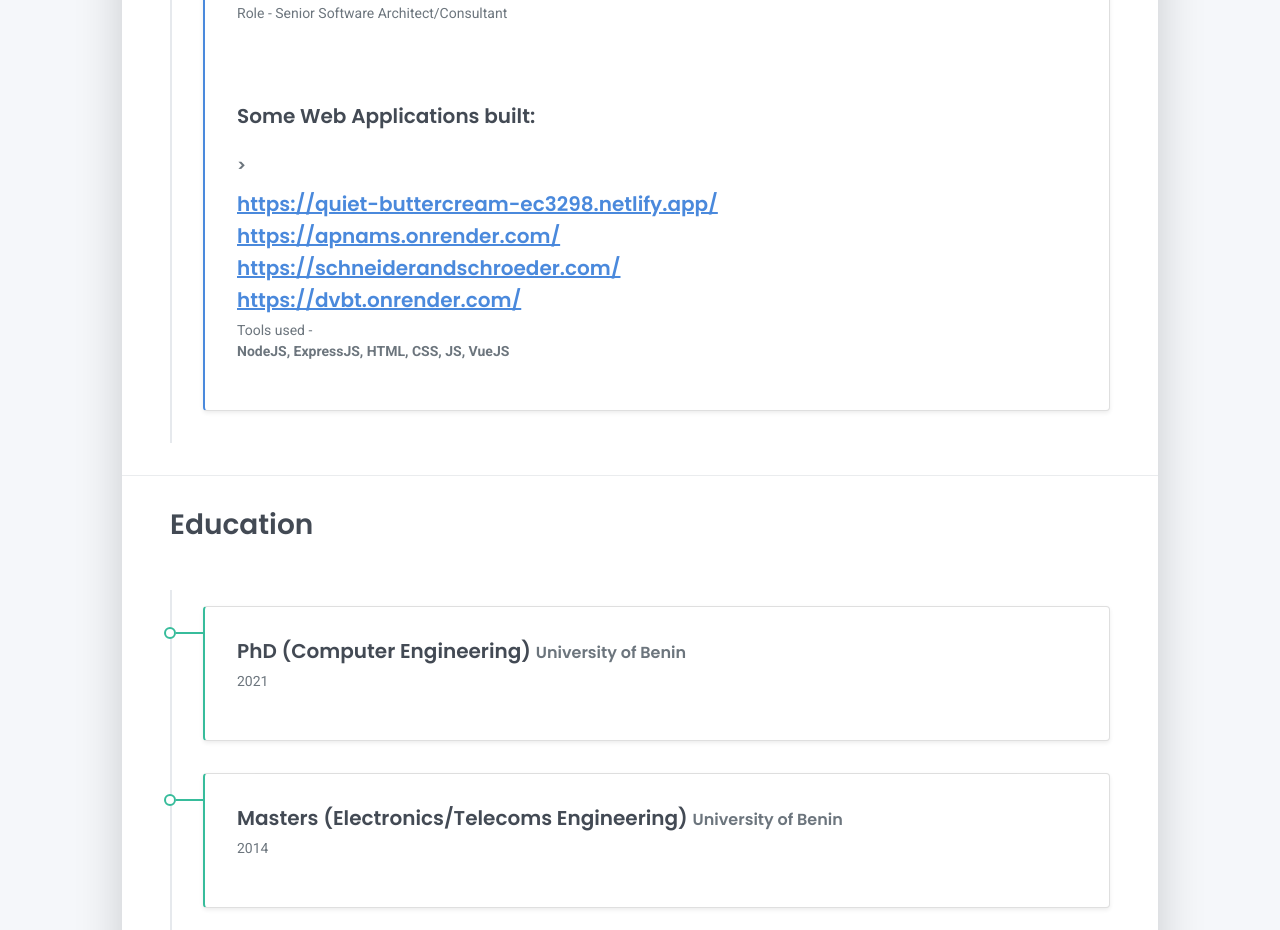
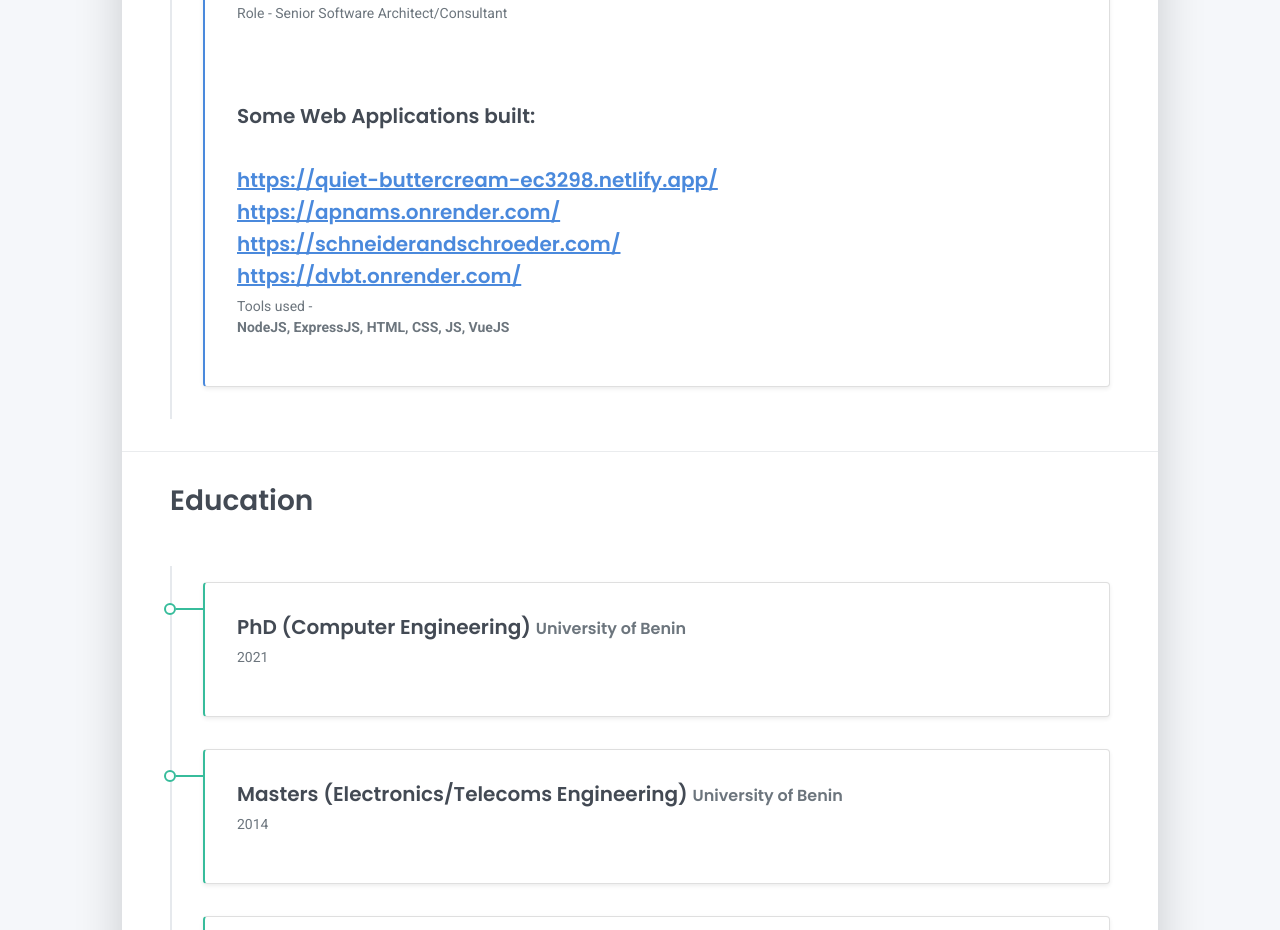
Before and after one commit to Isi-s/mycv, a plain HTML site: page index.html in a window 1280 px wide. Shown: the part 2496-3426 px from the top of the page. Drawn offline with nearby package versions, Linux system fonts and the light colour scheme.

Commit message:
edited index.html

```diff
--- a/index.html
+++ b/index.html
@@ -228,7 +228,7 @@
           <div class="text-muted text-small mb-2">Role - Senior Software Architect/Consultant</div>
         </div>
         <div class="card-body">
-          <div class="h5 mb-1">Some Web Applications built:<br><span class="text-muted h6"><br>></span></div>
+          <div class="h5 mb-1">Some Web Applications built:<br><span class="text-muted h6"><br></span></div>
           <div class="text-muted text-small mb-2"></div>
           <a href="https://quiet-buttercream-ec3298.netlify.app/"><div class="h5 mb-1">https://quiet-buttercream-ec3298.netlify.app/</div></a>
           <a href="https://apnams.onrender.com/"><div class="h5 mb-1">https://apnams.onrender.com/</div></a>
```
